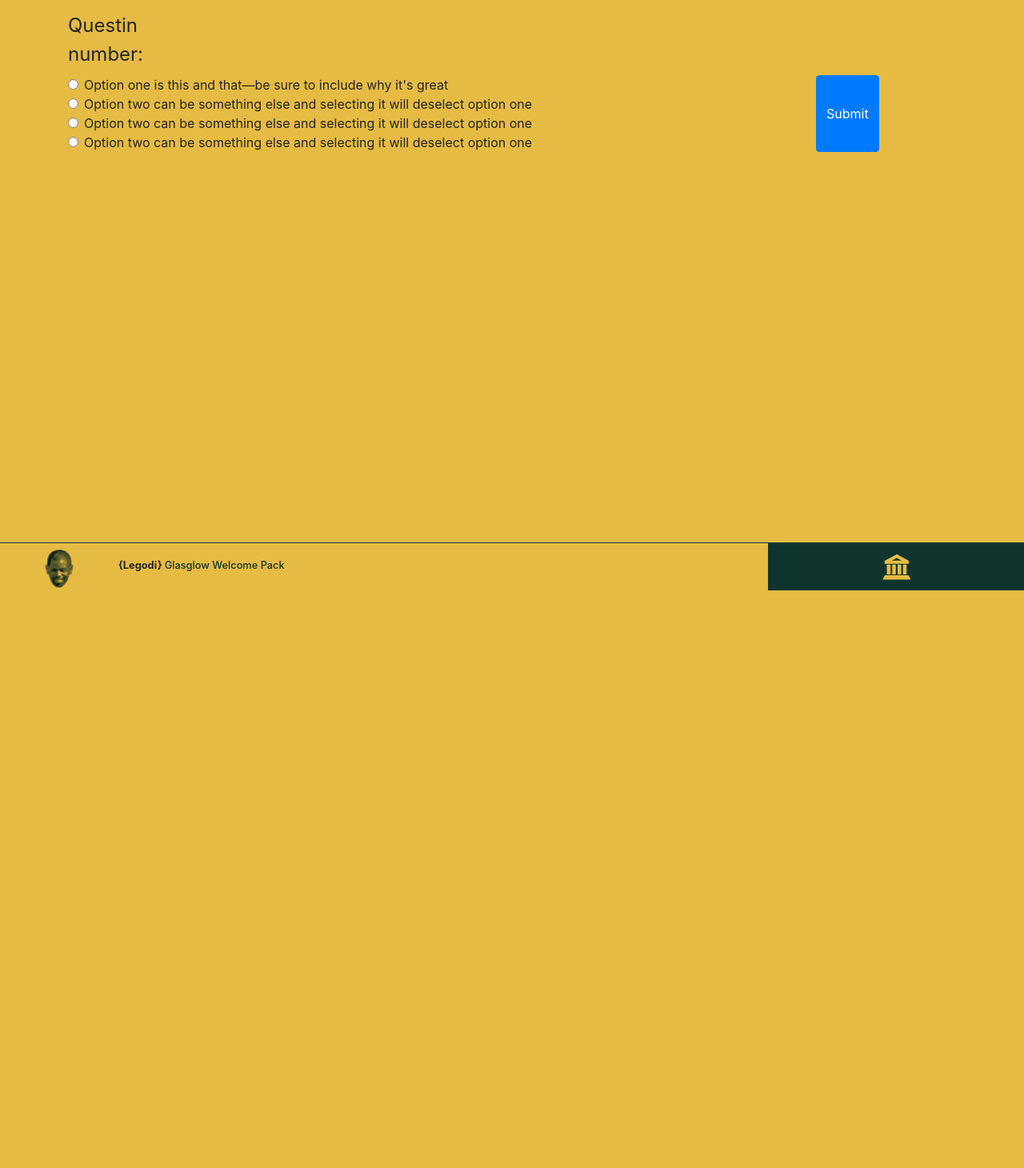
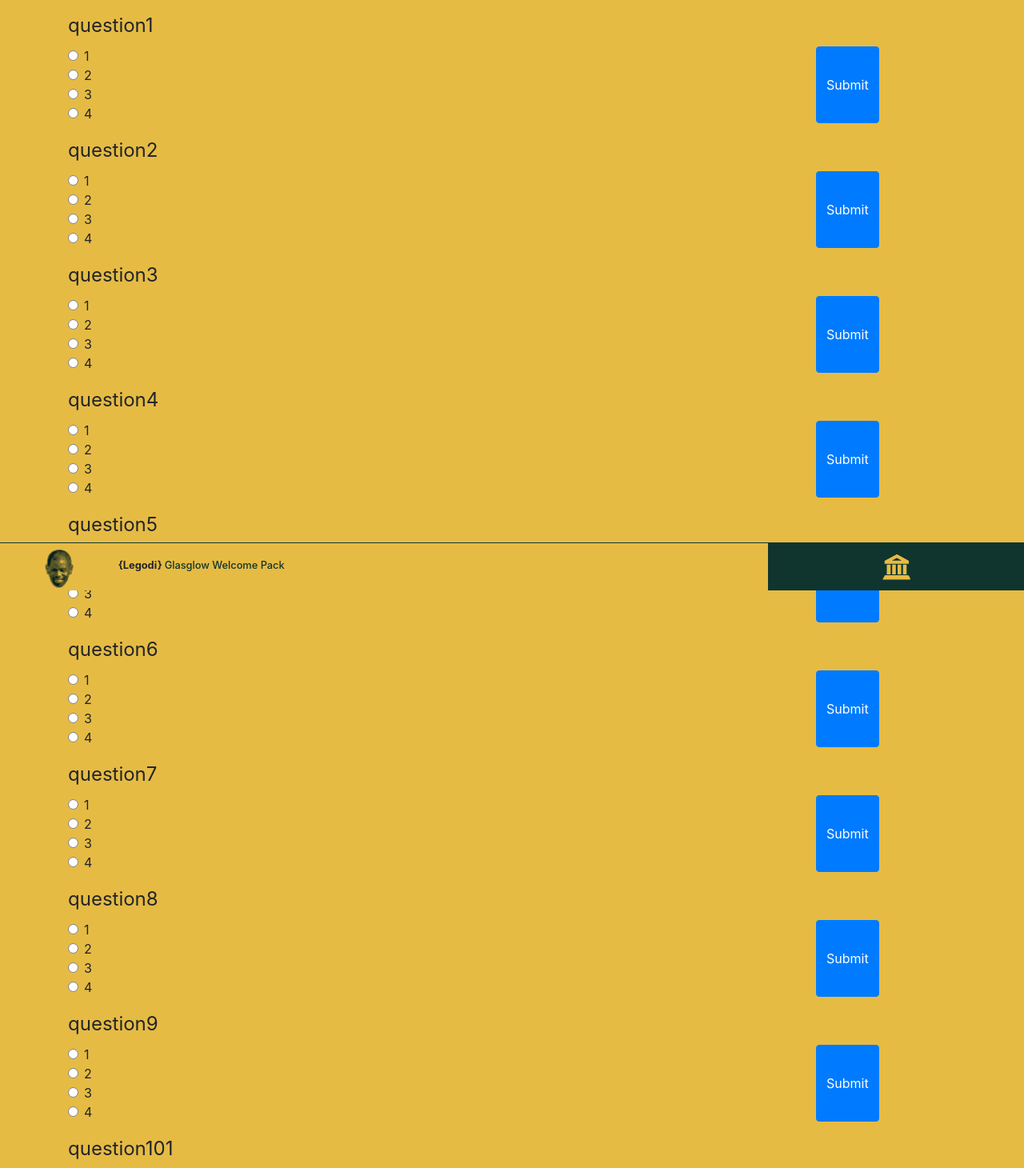
Before and after one commit to CodeYourFuture/legodi, a React (Create React App) app in the folder client/: page /weegie in a window 1280 px wide. Shown: the part 62-1522 px from the top of the page at 80% size. Before the commit the page ends 800 px from the top, so only its background shows below. Built offline with nearby package versions, Linux system fonts and the light colour scheme; no server answers.

Commit message:
qestion game read json file

```diff
--- a/client/src/components/Question/question.js
+++ b/client/src/components/Question/question.js
@@ -1,36 +1,36 @@
 import React from 'react';
-import { Col, Button, Form, FormGroup, Label, Input, FormText } from 'reactstrap';
+import { Col, Button, Form, FormGroup, Label, Input } from 'reactstrap';
 
 export default class Question extends React.Component {
   render() {
     return (
       <Form className="container">
         <FormGroup tag="fieldset" row>
-          <legend className="col-form-legend col-sm-2">Questin number:</legend>
+          <legend className="col-form-legend col-sm-2">{this.props.title}</legend>
           <Col sm={10}>
             <FormGroup check>
               <Label check>
                 <Input type="radio" name="radio1" />{' '}
-                Option one is this and that—be sure to include why it's great
+                {this.props.choices.a}
               </Label>
             </FormGroup>
             <FormGroup check>
               <Label check>
                 <Input type="radio" name="radio2" />{' '}
-                Option two can be something else and selecting it will deselect option one
-              </Label>
+                {this.props.choices.b}
+                </Label>
             </FormGroup>
             <FormGroup check>
               <Label check>
                 <Input type="radio" name="radio3" />{' '}
-                Option two can be something else and selecting it will deselect option one
-              </Label>
+                {this.props.choices.c}
+                </Label>
             </FormGroup>
             <FormGroup check>
               <Label check>
                 <Input type="radio" name="radio4" />{' '}
-                Option two can be something else and selecting it will deselect option one
-              </Label>
+                {this.props.choices.d}
+                </Label>
             </FormGroup>
           </Col>
           <Button color="primary">Submit</Button>
--- a/client/src/containers/QuestionGame/questiongmae.js
+++ b/client/src/containers/QuestionGame/questiongmae.js
@@ -1,12 +1,33 @@
 import React, { Component } from 'react';
  import Question from '../../components/Question/question'
+ import QuestionsObject from '../../data/questions.json'
+ var mydata = require("../../data/questions.json");
 class QuestionGames extends Component {
+    constructor(){
+        super();
+        this.state = {
+            questions: []
+        }
+    }
+    componentDidMount(){
 
+     let data=   mydata;
+
+       this.setState({
+        questions:data
+      })
+     }
     render() {
 
         return (
+
                     <div >
-                        <Question  />
+                        {this.state.questions.map((question,i)=>{
+                            console.log(question.choices[0].a);
+                  return   <Question key={i} title={question.title} choices={question.choices[0]} answer={question.answer}/>
+                        })}
+
+
                     </div>
         )
     }
--- /dev/null
+++ b/client/src/data/questions.json
@@ -0,0 +1,242 @@
+[
+    {
+        "title": "question1",
+        "choices": [
+            {
+                "a": 1,
+                "b": 2,
+                "c": 3,
+                "d": 4
+            }
+        ],
+        "answer": "d"
+    },
+    {
+        "title": "question2",
+        "choices": [
+            {
+                "a": 1,
+                "b": 2,
+                "c": 3,
+                "d": 4
+            }
+        ],
+        "answer": "a"
+    },
+    {
+        "title": "question3",
+        "choices": [
+            {
+                "a": 1,
+                "b": 2,
+                "c": 3,
+                "d": 4
+            }
+        ],
+        "answer": "d"
+    },
+    {
+        "title": "question4",
+        "choices": [
+            {
+                "a": 1,
+                "b": 2,
+                "c": 3,
+                "d": 4
+            }
+        ],
+        "answer": "b"
+    },
+    {
+        "title": "question5",
+        "choices": [
+            {
+                "a": 1,
+                "b": 2,
+                "c": 3,
+                "d": 4
+            }
+        ],
+        "answer": "b"
+    },
+    {
+        "title": "question6",
+        "choices": [
+            {
+                "a": 1,
+                "b": 2,
+                "c": 3,
+                "d": 4
+            }
+        ],
+        "answer": "c"
+    },
+    {
+        "title": "question7",
+        "choices": [
+            {
+                "a": 1,
+                "b": 2,
+                "c": 3,
+                "d": 4
+            }
+        ],
+        "answer": "c"
+    },
+    {
+        "title": "question8",
+        "choices": [
+            {
+                "a": 1,
+                "b": 2,
+                "c": 3,
+                "d": 4
+            }
+        ],
+        "answer": "d"
+    },
+    {
+        "title": "question9",
+        "choices": [
+            {
+                "a": 1,
+                "b": 2,
+                "c": 3,
+                "d": 4
+            }
+        ],
+        "answer": "a"
+    },
+    {
+        "title": "question101",
+        "choices": [
+            {
+                "a": 1,
+                "b": 2,
+                "c": 3,
+                "d": 4
+            }
+        ],
+        "answer": "c"
+    },
+    {
+        "title": "question11",
+        "choices": [
+            {
+                "a": 1,
+                "b": 2,
+                "c": 3,
+                "d": 4
+            }
+        ],
+        "answer": "d"
+    },
+    {
+        "title": "question12",
+        "choices": [
+            {
+                "a": 1,
+                "b": 2,
+                "c": 3,
+                "d": 4
+            }
+        ],
+        "answer": "b"
+    },
+    {
+        "title": "question13",
+        "choices": [
+            {
+                "a": 1,
+                "b": 2,
+                "c": 3,
+                "d": 4
+            }
+        ],
+        "answer": "c"
+    },
+    {
+        "title": "question14",
+        "choices": [
+            {
+                "a": 1,
+                "b": 2,
+                "c": 3,
+                "d": 4
+            }
+        ],
+        "answer": "a"
+    },
+    {
+        "title": "question15",
+        "choices": [
+            {
+                "a": 1,
+                "b": 2,
+                "c": 3,
+                "d": 4
+            }
+        ],
+        "answer": "a"
+    },
+    {
+        "title": "question16",
+        "choices": [
+            {
+                "a": 1,
+                "b": 2,
+                "c": 3,
+                "d": 4
+            }
+        ],
+        "answer": "d"
+    },
+    {
+        "title": "question17",
+        "choices": [
+            {
+                "a": 1,
+                "b": 2,
+                "c": 3,
+                "d": 4
+            }
+        ],
+        "answer": "c"
+    },
+    {
+        "title": "question18",
+        "choices": [
+            {
+                "a": 1,
+                "b": 2,
+                "c": 3,
+                "d": 4
+            }
+        ],
+        "answer": "b"
+    },
+    {
+        "title": "question19",
+        "choices": [
+            {
+                "a": 1,
+                "b": 2,
+                "c": 3,
+                "d": 4
+            }
+        ],
+        "answer": "a"
+    },
+    {
+        "title": "question20",
+        "choices": [
+            {
+                "a": 1,
+                "b": 2,
+                "c": 3,
+                "d": 4
+            }
+        ],
+        "answer": "c"
+    }
+]
```
Also changed, not shown: 1 other file (tests, documents, lock files or other folders).
